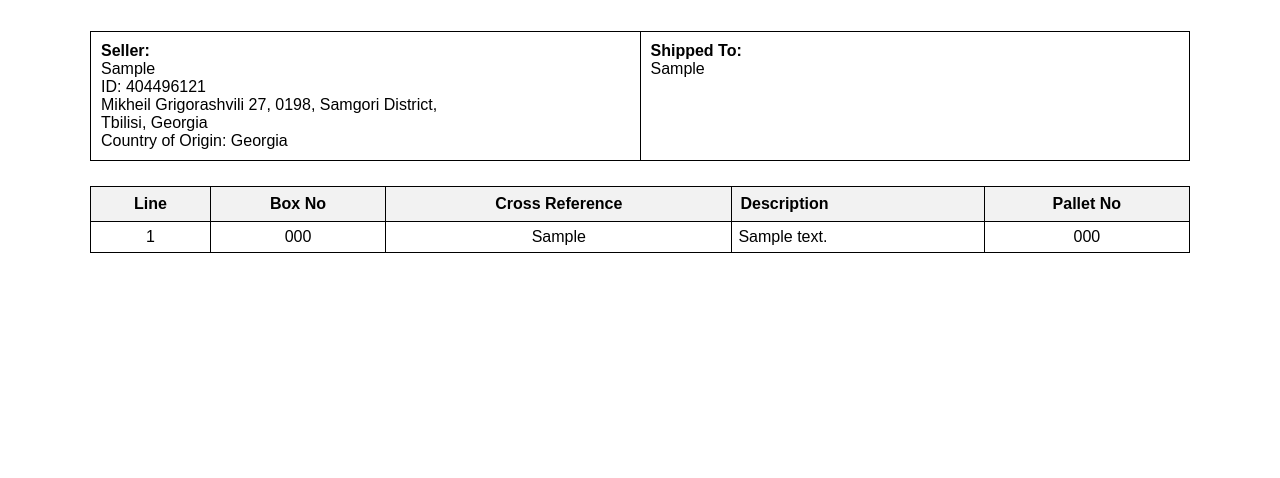
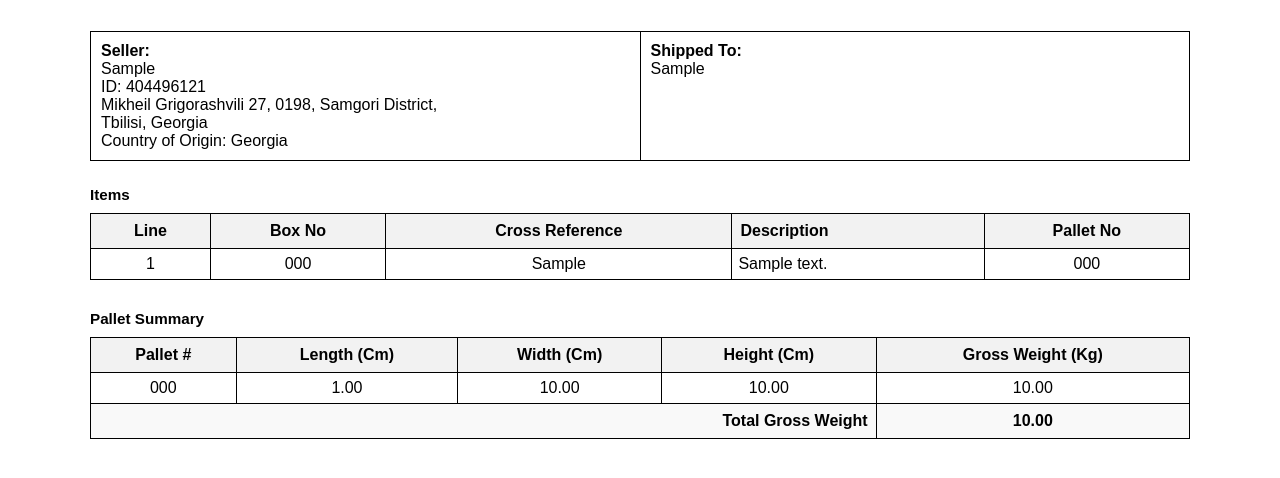
Before and after one commit to levankan/invoice-and-packin, a Django app: template core/templates/core/packing_list.html in a window 1280 px wide. Shown: the part 153-631 px from the top of the page. Run offline with Django 5.2, Linux system fonts and the light colour scheme; the template is opened without the code that fills it: values that come from a table or form of the project are taken from there, others are empty; tables that the repository leaves empty hold one stand-in row (values such as "Sample post").

Commit message:
invoice and packing was done

```diff
--- a/core/models.py
+++ b/core/models.py
@@ -3,6 +3,9 @@ from django.db import models
 from django.db.models import Max
 
 
+# -----------------------------
+# User with Roles
+# -----------------------------
 class User(AbstractUser):
     ROLE_CHOICES = [
         ('warehouse', 'Warehouse'),
@@ -15,9 +18,9 @@ class User(AbstractUser):
         return f"{self.username} ({self.get_role_display()})"
 
 
-# --- Auto number generators ---
-
-# Generate Export Numbers (EXP000001, ...)
+# -----------------------------
+# Auto number generators
+# -----------------------------
 def next_export_number():
     latest = Export.objects.aggregate(m=Max('export_number'))['m']
     if latest:
@@ -27,7 +30,7 @@ def next_export_number():
             pass
     return "EXP000001"
 
-# Generate Invoice Numbers (P_000001, ...)
+
 def next_invoice_number():
     latest = Export.objects.aggregate(m=Max('invoice_number'))['m']
     if latest and latest.startswith("P_"):
@@ -37,7 +40,7 @@ def next_invoice_number():
             pass
     return "P_000001"
 
-# Generate Packing List Numbers (PL-000001, ...)
+
 def next_packing_list_number():
     latest = Export.objects.aggregate(m=Max('packing_list_number'))['m']
     if latest and latest.startswith("PL-"):
@@ -48,6 +51,9 @@ def next_packing_list_number():
     return "PL-000001"
 
 
+# -----------------------------
+# Export Document
+# -----------------------------
 class Export(models.Model):
     export_number = models.CharField(max_length=20, unique=True, default=next_export_number)
     invoice_number = models.CharField(max_length=20, unique=True, default=next_invoice_number)
@@ -62,7 +68,15 @@ class Export(models.Model):
     def __str__(self):
         return f"{self.export_number} / {self.invoice_number} / {self.packing_list_number}"
 
+    @property
+    def total_gross_weight(self):
+        """Sum of all pallet weights"""
+        return sum(p.gross_weight_kg for p in self.pallets.all())
 
+
+# -----------------------------
+# Line Items
+# -----------------------------
 class LineItem(models.Model):
     export = models.ForeignKey(Export, on_delete=models.CASCADE, related_name="items")
 
@@ -89,3 +103,18 @@ class LineItem(models.Model):
 
     def __str__(self):
         return f"{self.export.export_number} - {self.serial_lot_number}"
+
+
+# -----------------------------
+# Pallet Data (Sheet2)
+# -----------------------------
+class Pallet(models.Model):
+    export = models.ForeignKey(Export, related_name="pallets", on_delete=models.CASCADE)
+    pallet_number = models.CharField(max_length=50)
+    length_cm = models.DecimalField(max_digits=10, decimal_places=2)
+    width_cm = models.DecimalField(max_digits=10, decimal_places=2)
+    height_cm = models.DecimalField(max_digits=10, decimal_places=2)
+    gross_weight_kg = models.DecimalField(max_digits=10, decimal_places=2)
+
+    def __str__(self):
+        return f"Pallet {self.pallet_number} ({self.gross_weight_kg} Kg)"
--- a/core/templates/core/invoice.html
+++ b/core/templates/core/invoice.html
@@ -1,4 +1,6 @@
 {% load static %}
+{% load custom_tags %}
+
 
 <style>
 @page {
@@ -107,7 +109,8 @@
                         <td style="padding: 10px;">
                             <strong>Notes:</strong><br>
                             Civil Aviation Parts For Boeing 787; HS Code: 8807 30 000 01<br>
-                            Gross Weight: ______ KG
+                            Gross Weight: {{ export.total_gross_weight|default:"___" }} KG
+
                         </td>
                     </tr>
                 </table>
--- a/core/templates/core/packing_list.html
+++ b/core/templates/core/packing_list.html
@@ -1,9 +1,10 @@
 {% load static %}
+{% load custom_tags %}
 
 <style>
 @page {
     size: A4;
-    margin: 10mm; /* smaller margins */
+    margin: 10mm;
     @bottom-right {
         content: counter(page) " / " counter(pages);
         font-size: 11px;
@@ -14,14 +15,13 @@
 
 <div style="max-width: 1100px; margin: auto; font-family: Arial, sans-serif; font-size: 13px; padding: 20px;">
 
-
     <!-- Header -->
     <table style="width: 100%; margin-bottom: 30px;">
         <tr>
             <td style="width: 50%; vertical-align: middle;">
                 <img src="{% static 'img/atc_logo.jpeg' %}"
-                    alt="ATC Logo"
-                    style="max-height: 120px; width: auto; display: block;">
+                     alt="ATC Logo"
+                     style="max-height: 120px; width: auto; display: block;">
             </td>
             <td style="width: 50%; vertical-align: middle; text-align: right;">
                 <h2 style="margin: 0; font-size: 20px;">PACKING LIST</h2>
@@ -32,7 +32,6 @@
             </td>
         </tr>
     </table>
-
 
     <!-- Seller & Shipped To -->
     <table style="width: 100%; border: 1px solid #000; border-collapse: collapse; margin-bottom: 25px;">
@@ -53,6 +52,7 @@
     </table>
 
     <!-- Packing List Table -->
+    <h3 style="margin-bottom: 10px;">Items</h3>
     <table style="width: 100%; border: 1px solid #000; border-collapse: collapse; text-align: center;">
         <thead style="background: #f2f2f2;">
             <tr>
@@ -79,4 +79,44 @@
             {% endfor %}
         </tbody>
     </table>
+
+    <!-- Pallet Summary -->
+    <h3 style="margin-top: 30px; margin-bottom: 10px;">Pallet Summary</h3>
+    <table style="width: 100%; border: 1px solid #000; border-collapse: collapse; text-align: center;">
+        <thead style="background: #f2f2f2;">
+            <tr>
+                <th style="border: 1px solid #000; padding: 8px;">Pallet #</th>
+                <th style="border: 1px solid #000; padding: 8px;">Length (Cm)</th>
+                <th style="border: 1px solid #000; padding: 8px;">Width (Cm)</th>
+                <th style="border: 1px solid #000; padding: 8px;">Height (Cm)</th>
+                <th style="border: 1px solid #000; padding: 8px;">Gross Weight (Kg)</th>
+            </tr>
+        </thead>
+        <tbody>
+            {% for pallet in export.pallets.all %}
+            <tr>
+                <td style="border: 1px solid #000; padding: 6px;">{{ pallet.pallet_number }}</td>
+                <td style="border: 1px solid #000; padding: 6px;">{{ pallet.length_cm }}</td>
+                <td style="border: 1px solid #000; padding: 6px;">{{ pallet.width_cm }}</td>
+                <td style="border: 1px solid #000; padding: 6px;">{{ pallet.height_cm }}</td>
+                <td style="border: 1px solid #000; padding: 6px;">{{ pallet.gross_weight_kg }}</td>
+            </tr>
+            {% empty %}
+            <tr>
+                <td colspan="5" style="border: 1px solid #000; padding: 8px;">No pallet data</td>
+            </tr>
+            {% endfor %}
+        </tbody>
+        <tfoot>
+            <tr style="background: #f9f9f9;">
+                <td colspan="4" style="border: 1px solid #000; padding: 8px; text-align: right;">
+                    <strong>Total Gross Weight</strong>
+                </td>
+                <td style="border: 1px solid #000; padding: 8px; font-weight: bold;">
+                    {{ export.total_gross_weight }}
+                </td>
+            </tr>
+        </tfoot>
+    </table>
+
 </div>
--- a/core/views/__init__.py
+++ b/core/views/__init__.py
@@ -1,8 +1,8 @@
-#__init__.py
+# core/views/__init__.py
+
 from .login_view import login_view
 from .home_view import home_view, exports_view, tracking_view
 from .logout_view import logout_view
 from .generate_doc_view import generate_doc_view
 from .invoice_view import invoice_view
-from .pdf_views import invoice_pdf_view
 from .pdf_views import invoice_pdf_view, packing_list_pdf_view
```
Also changed, not shown: core/templatetags/custom_tags.py (added, +7 -0 lines), core/views/generate_doc_view.py (+41 -11 lines), core/views/pdf_views.py (+26 -7 lines), core/migrations/0002_pallet.py (added).
